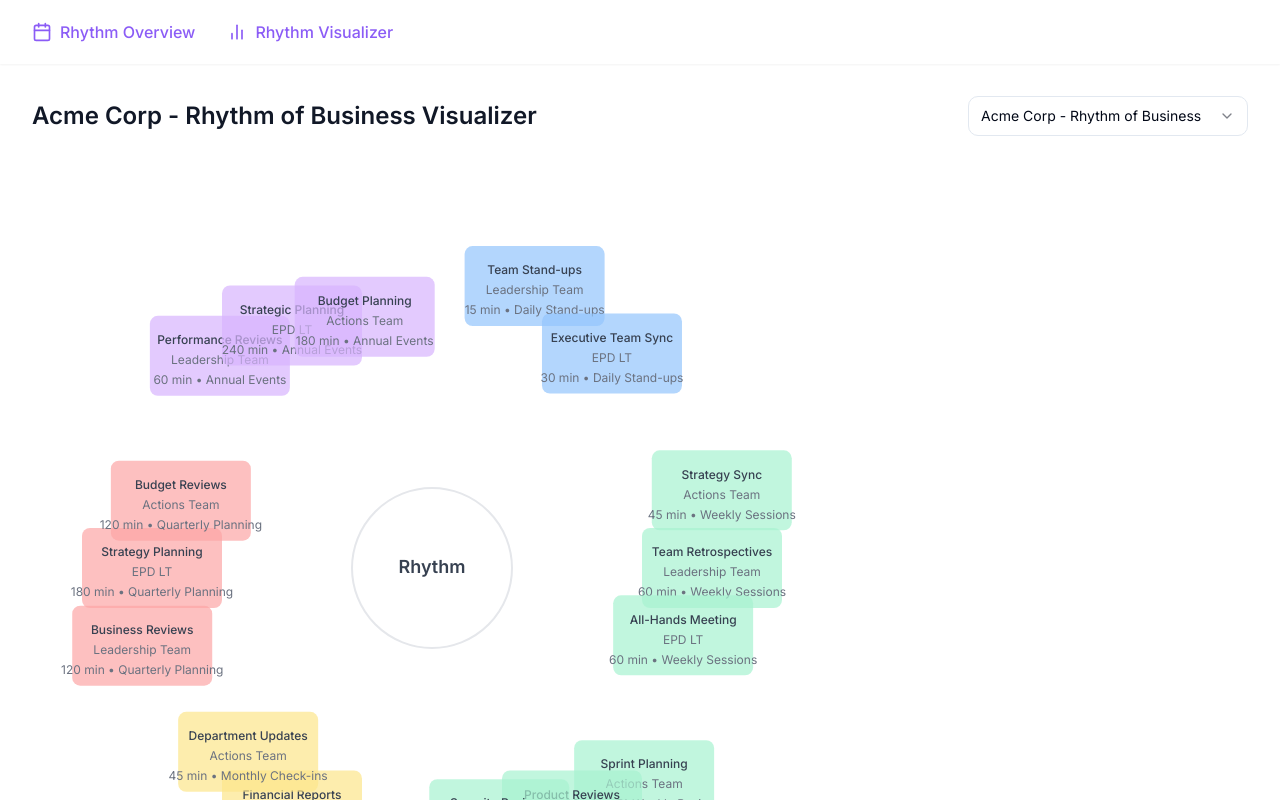
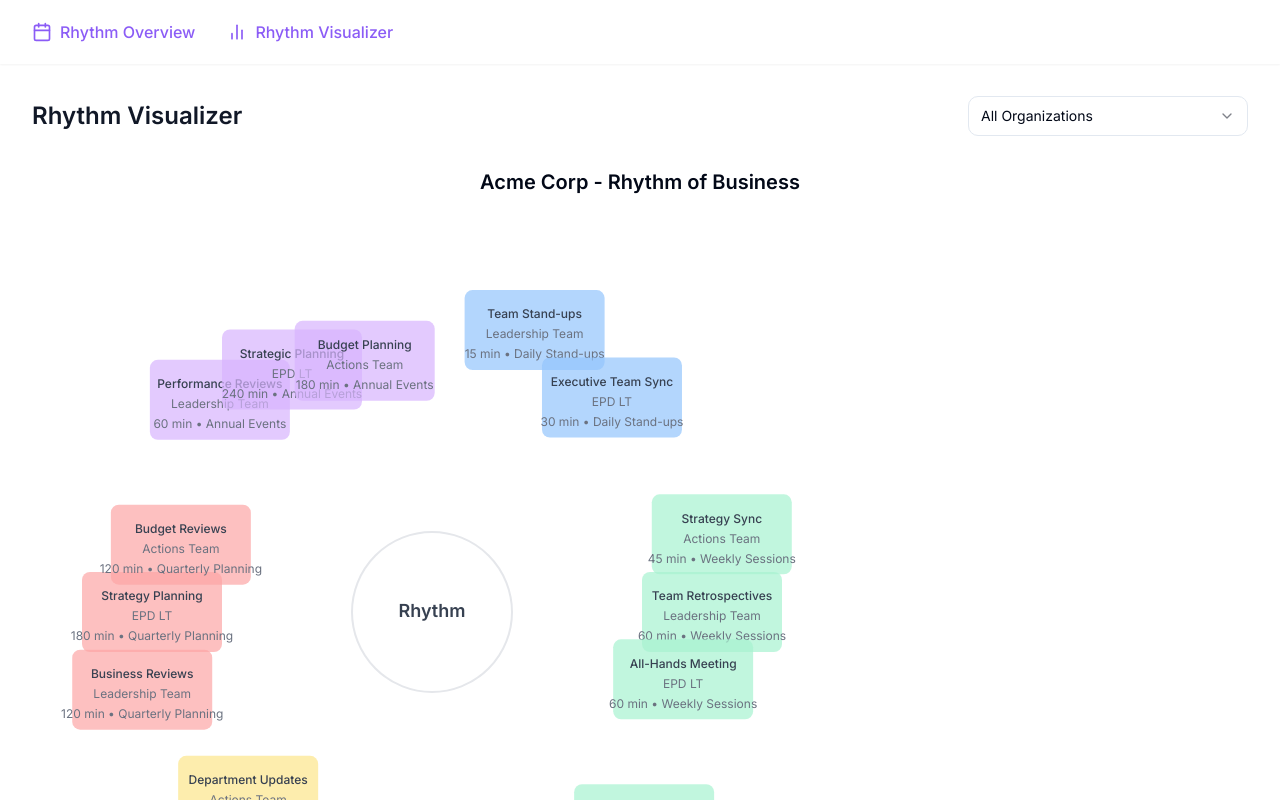
Before and after one commit to mattnigh/build-a-rhythm, a React (Vite) app: page /visualizer in a window 1280 px wide. Shown: the top 800 px of the page. Built offline with nearby package versions, Linux system fonts and the light colour scheme.

Commit message:
Add organization visualizer feature
The rhythm visualizer now has the ability to display all organizations at once.

```diff
--- a/src/pages/Visualizer.tsx
+++ b/src/pages/Visualizer.tsx
@@ -42,26 +42,33 @@ const getRhythmData = (content: string) => {
 };
 
 const Visualizer = () => {
-  const [selectedOrgId, setSelectedOrgId] = useState<string>(organizations[0].id);
-  const selectedOrg = organizations.find(org => org.id === selectedOrgId) || organizations[0];
+  const [selectedOrgId, setSelectedOrgId] = useState<string>("all");
 
-  const rhythmData = useMemo(() => getRhythmData(selectedOrg.content), [selectedOrg]);
-  const totalSections = rhythmData.length;
-  const radius = 300;
-  const center = radius + 100;
-  const size = (center + radius) * 2;
+  const getOrganizationsToDisplay = () => {
+    if (selectedOrgId === "all") {
+      return organizations;
+    }
+    const org = organizations.find(org => org.id === selectedOrgId);
+    return org ? [org] : [];
+  };
 
-  // Extract header info from markdown
   const getHeaderInfo = (content: string) => {
     const lines = content.split('\n');
     const headerLine = lines.find(line => line.startsWith('# '));
     return headerLine ? headerLine.replace('# ', '') : "Rhythm Visualizer";
   };
 
+  const orgsToDisplay = getOrganizationsToDisplay();
+  const totalOrgs = orgsToDisplay.length;
+  const baseRadius = 300;
+  const spacing = 50;
+  const center = baseRadius + 100;
+  const size = (center + baseRadius) * 2;
+
   return (
     <div className="container max-w-7xl mx-auto py-8 px-4 sm:px-6 lg:px-8">
       <div className="flex flex-col sm:flex-row justify-between items-start sm:items-center gap-4 mb-8">
-        <h1 className="text-2xl font-semibold text-gray-900">{getHeaderInfo(selectedOrg.content)} Visualizer</h1>
+        <h1 className="text-2xl font-semibold text-gray-900">Rhythm Visualizer</h1>
         <Select
           value={selectedOrgId}
           onValueChange={(value) => setSelectedOrgId(value)}
@@ -70,6 +77,7 @@ const Visualizer = () => {
             <SelectValue placeholder="Select organization" />
           </SelectTrigger>
           <SelectContent>
+            <SelectItem value="all">All Organizations</SelectItem>
             {organizations.map((org) => (
               <SelectItem key={org.id} value={org.id}>
                 {getHeaderInfo(org.content)}
@@ -79,6 +87,14 @@ const Visualizer = () => {
         </Select>
       </div>
       <div className="w-full overflow-x-auto">
+        {orgsToDisplay.map((org, orgIndex) => {
+          const rhythmData = getRhythmData(org.content);
+          const totalSections = rhythmData.length;
+          const yOffset = orgIndex * (baseRadius * 2 + spacing);
+
+          return (
+            <div key={org.id} className="relative">
+              <h2 className="text-xl font-semibold mb-4 text-center">{getHeaderInfo(org.content)}</h2>
               <svg width={size} height={size} className="mx-auto">
                 {rhythmData.map((section, sectionIndex) => {
                   const sectionAngle = (2 * Math.PI) / totalSections;
@@ -89,8 +105,7 @@ const Visualizer = () => {
                     const itemAngle = sectionAngle / (items + 1);
                     const angle = startAngle + (itemIndex + 1) * itemAngle;
 
-              // Adjust radius based on index to prevent overlapping
-              const itemRadius = radius - (itemIndex * 20);
+                    const itemRadius = baseRadius - (itemIndex * 20);
 
                     const x = center + itemRadius * Math.cos(angle - Math.PI / 2);
                     const y = center + itemRadius * Math.sin(angle - Math.PI / 2);
@@ -167,6 +182,9 @@ const Visualizer = () => {
                 </text>
               </svg>
             </div>
+          );
+        })}
+      </div>
     </div>
   );
 };
```
Lines whose indentation alone changed are shown as unchanged.
